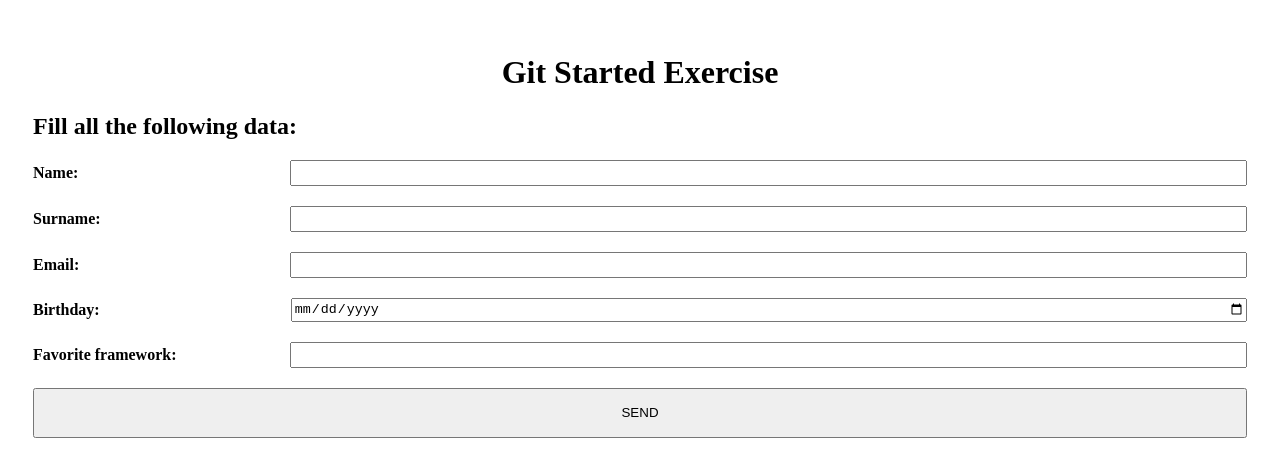
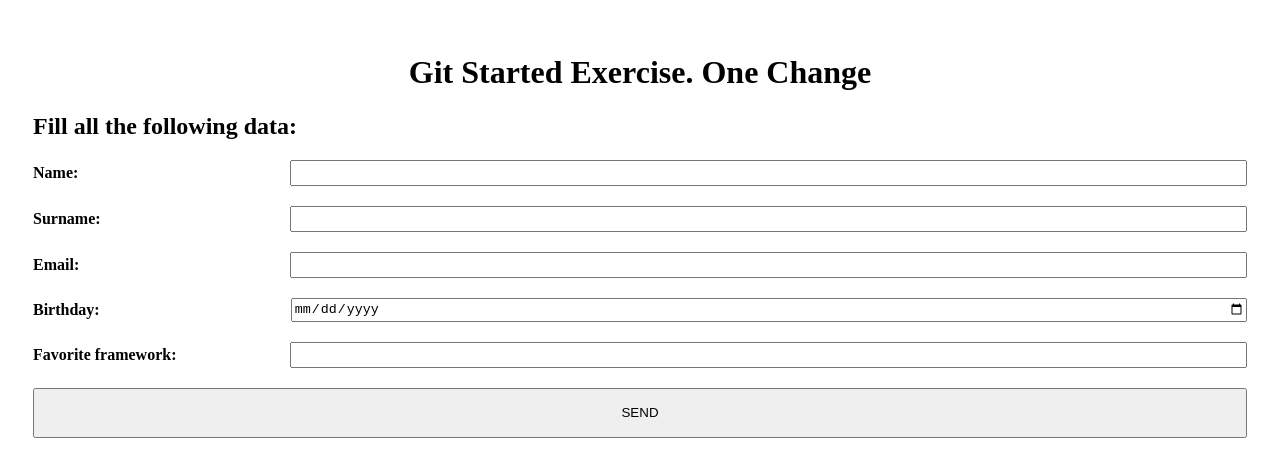
Before and after one commit to sdiegx/git-started, a plain HTML site: page src/index.html in a window 1280 px wide. Drawn offline with Linux system fonts and the light colour scheme.

Commit message:
My first commit

```diff
--- a/src/index.html
+++ b/src/index.html
@@ -7,7 +7,7 @@
     <link href="static/style.css" rel="stylesheet" />
   </head>
   <body>
-    <h1>Git started exercise</h1>
+    <h1>Git started exercise. One change </h1>
     <h2>Fill all the following data:</h2>
     <section>
       <div class="--input">
```
